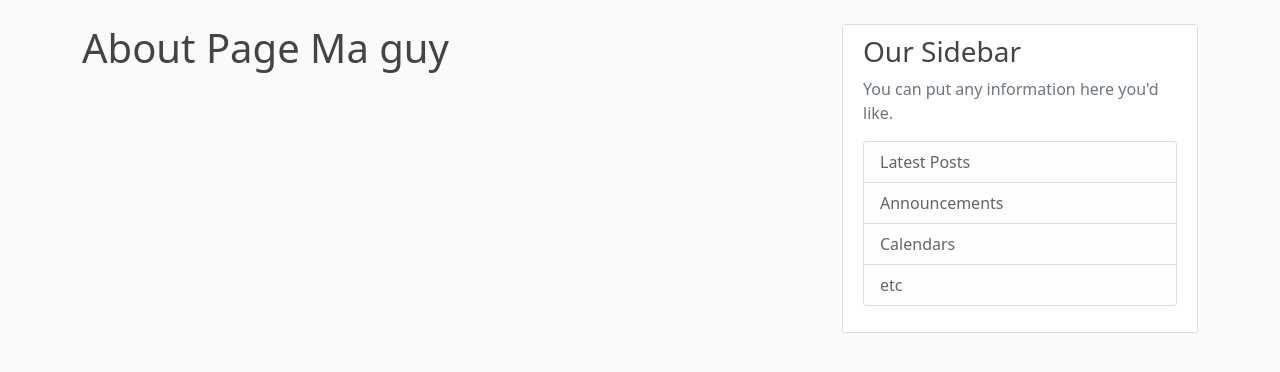
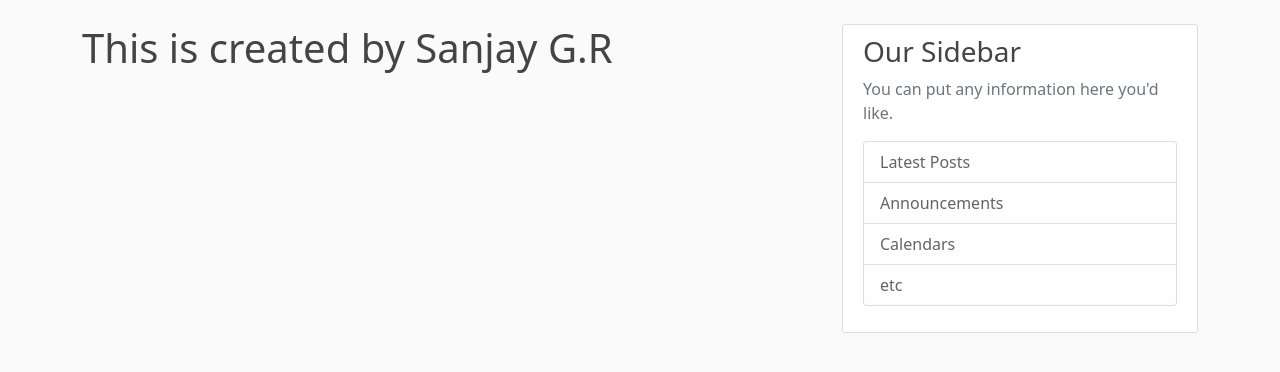
Before and after one commit to sanjuGoudru/My_Blog, a Flask app: page /about in a window 1280 px wide. Shown: the part 56-428 px from the top of the page. Run offline with Flask 2, Linux system fonts and the light colour scheme.

Commit message:
Gave my name in about.html

```diff
--- a/flaskblog/templates/about.html
+++ b/flaskblog/templates/about.html
@@ -1,4 +1,4 @@
 {% extends 'layout.html' %}
 {% block content %}
-  <h1>About Page Ma guy</h1>
+  <h1>This is created by Sanjay G.R</h1>
 {% endblock content %}
```
